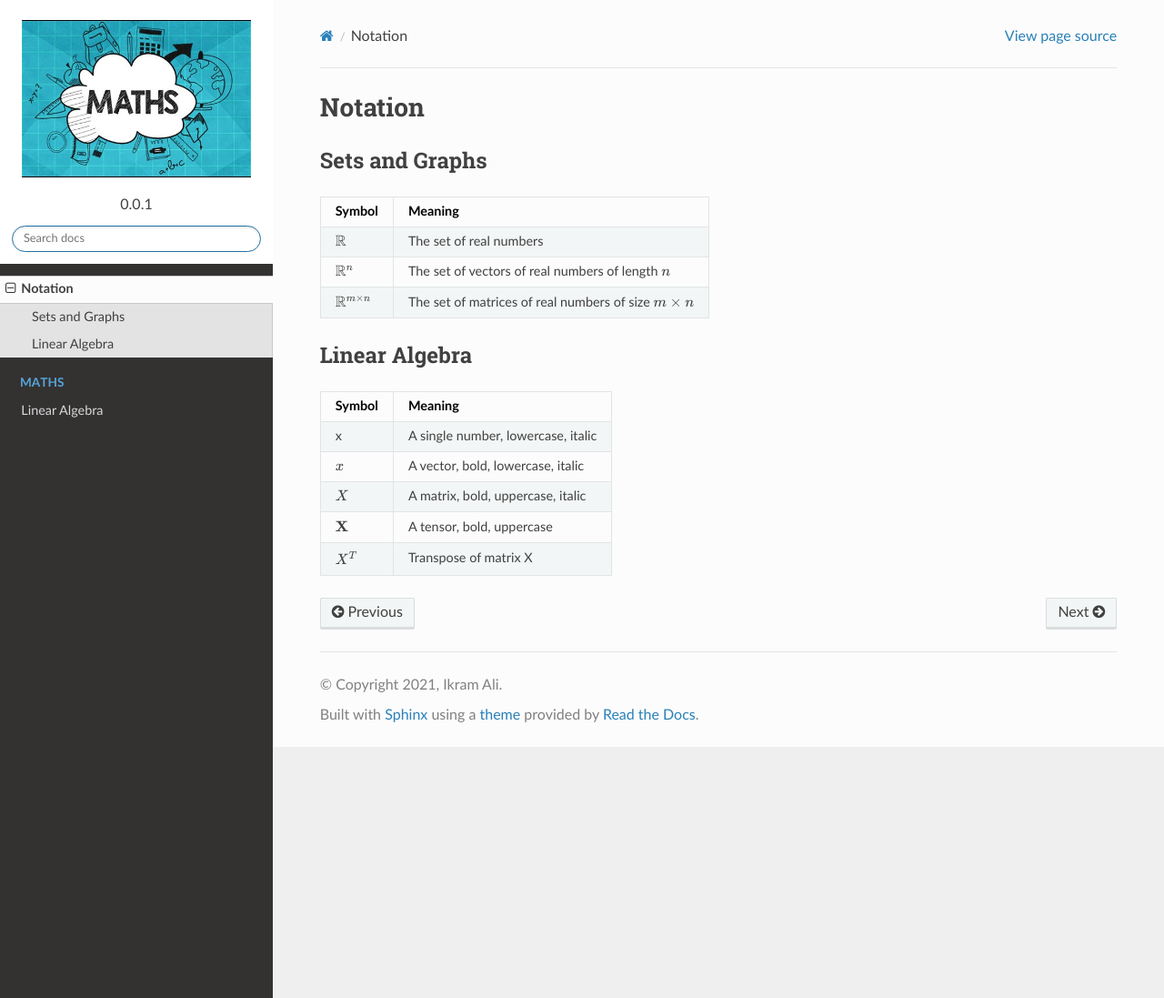
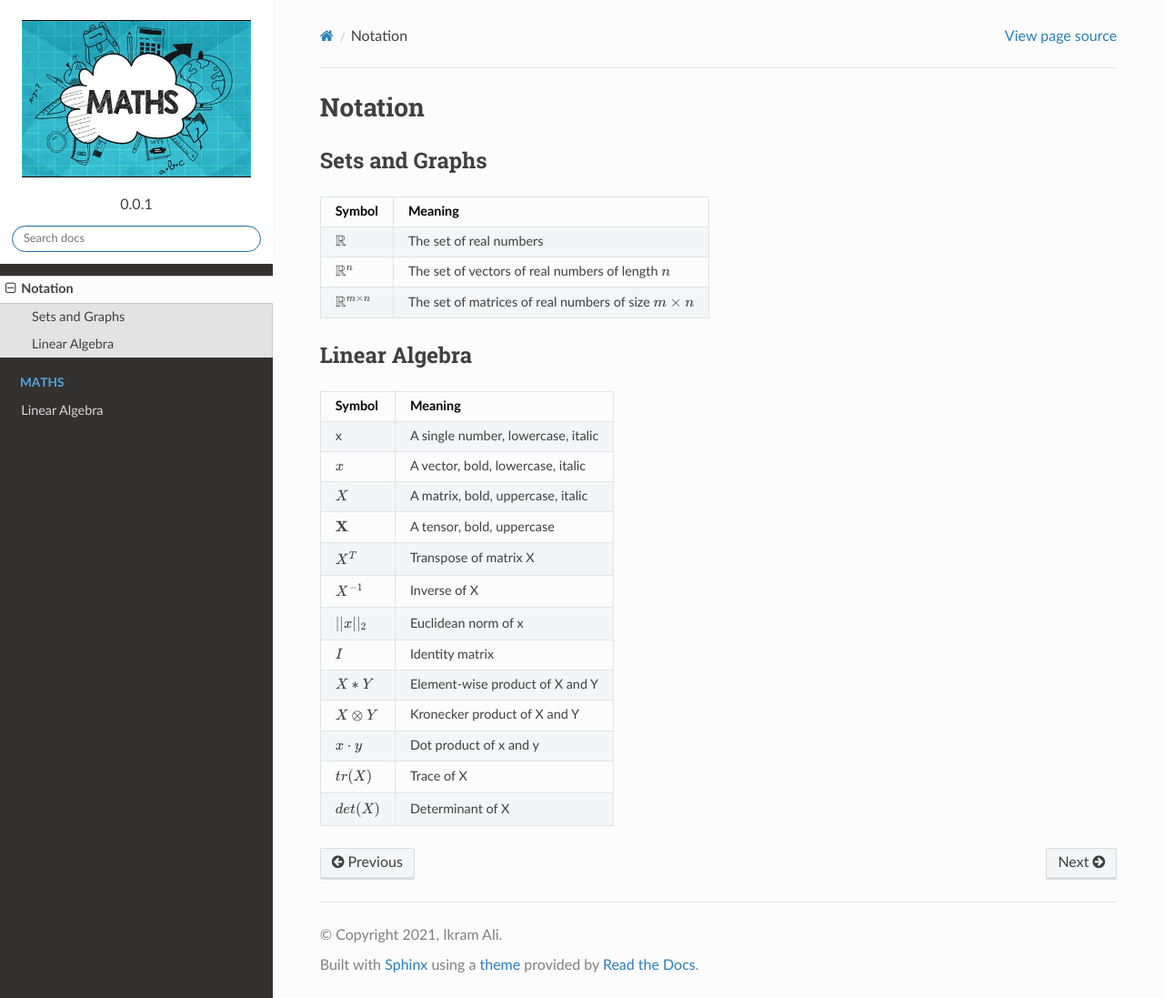
Before and after one commit to akkefa/ml-notes, a Sphinx documentation site: the page built from docs/notation.rst, in a window 1280 px wide and 1097 px high. Shown: the whole window at 91% size. Built offline with Sphinx 7.4.7 and the Read the Docs theme 2.0.0, drawn with Linux system fonts in a browser that asks for light colours.

Commit message:
[notation] new notation added.

```diff
--- a/docs/notation.rst
+++ b/docs/notation.rst
@@ -22,4 +22,12 @@ Linear Algebra
 :math:`X`              A matrix, bold, uppercase, italic
 :math:`\textbf{X}`     A tensor, bold, uppercase
 :math:`X^T`            Transpose of matrix X
+:math:`X^{-1}`         Inverse of X
+:math:`||x||_2`        Euclidean norm of x
+:math:`I`              Identity matrix
+:math:`X*Y`            Element-wise product of X and Y
+:math:`X \otimes Y`    Kronecker product of X and Y
+:math:`x \cdot y`      Dot product of x and y
+:math:`tr(X)`          Trace of X
+:math:`det(X)`         Determinant of X
 ====================  ========================================
```
